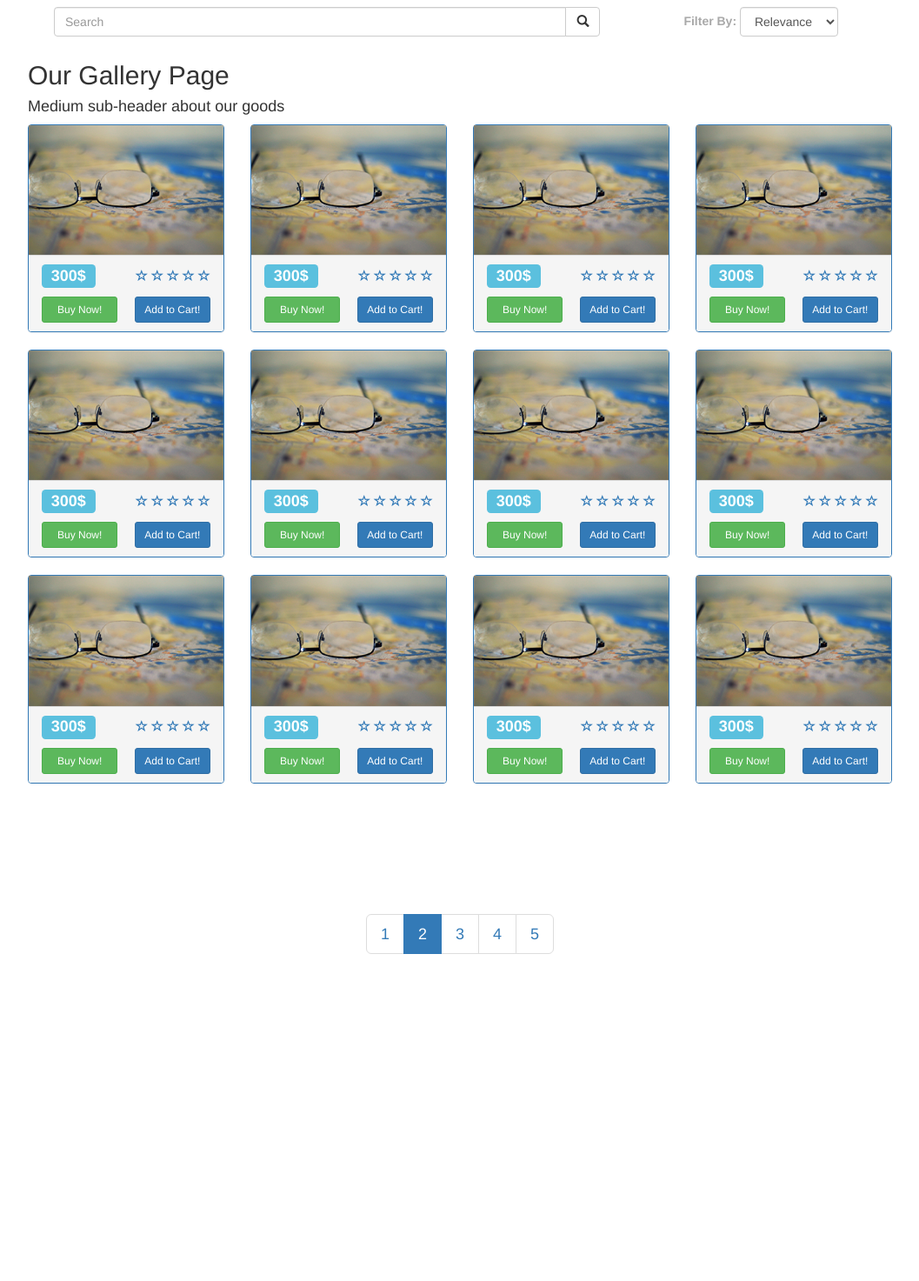
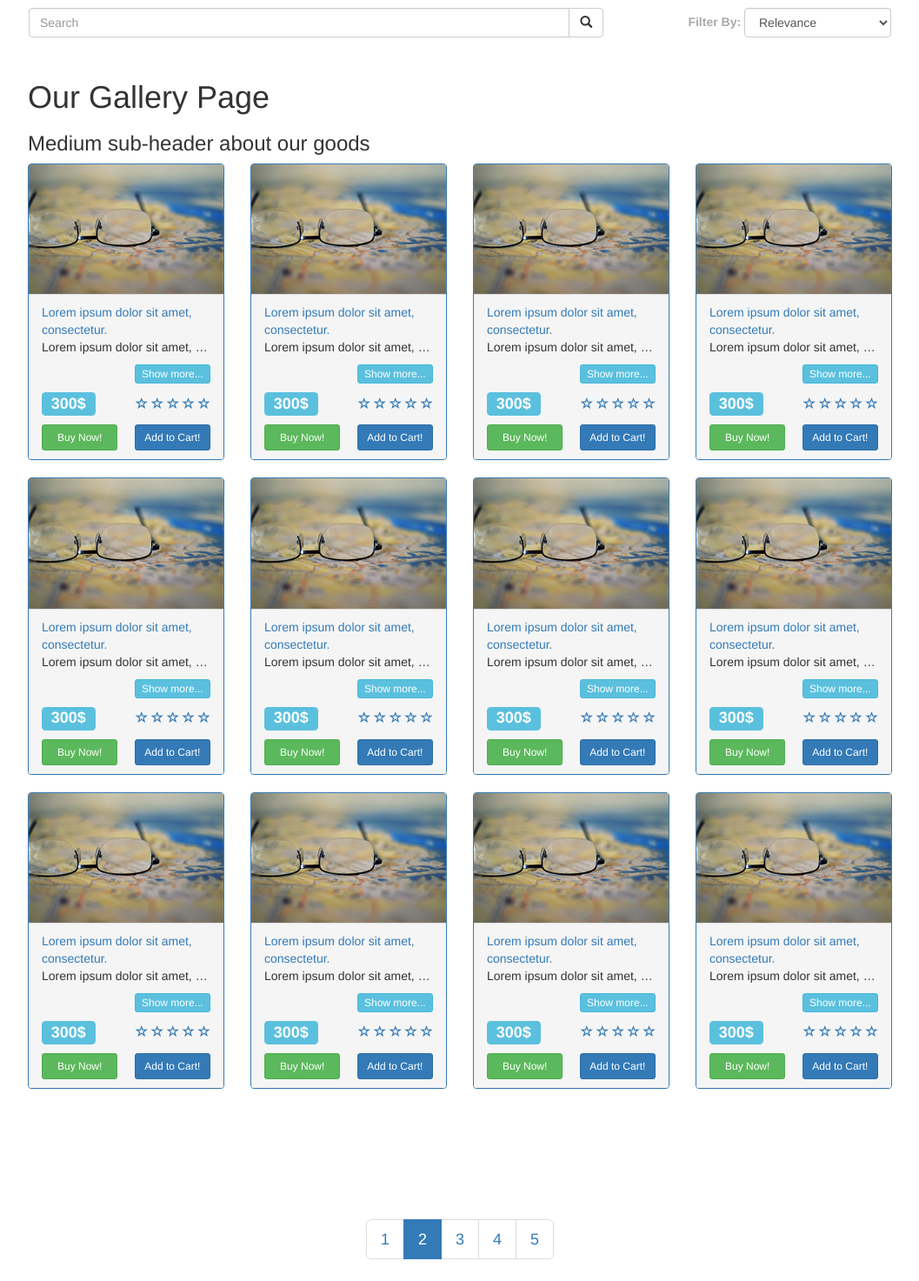
Before and after one commit to egoist13/StartIf-L1, a plain HTML site: page index.html in a window 1280 px wide. Shown: the whole page at 87% size, without its empty margins (111-1168 px from the left). Before the commit the page ends 1122 px from the top, so only its background shows below. Drawn offline with nearby package versions, Linux system fonts and the light colour scheme.

Commit message:
Add files via upload

```diff
--- a/index.html
+++ b/index.html
@@ -7,15 +7,16 @@
         <link rel="stylesheet" href="styles/style.css">
         <script src="https://ajax.googleapis.com/ajax/libs/jquery/3.1.1/jquery.min.js"></script>
         <script src="https://maxcdn.bootstrapcdn.com/bootstrap/3.3.7/js/bootstrap.min.js"></script>
+        <script type="text/javascript" src="scripts/script.js"></script>
         <title>Our Gallery</title>
     </head>
     <body>
         <header></header>
         <div id="gallery" class="container-fluid">
-            <nav class="navbare">
+            <nav class="navbar">
                 <div class="container-fluid">
                     <form class="navbar-form navbar-left">
-                        <div class="input-group col-md-9 col-sm-8">
+                        <div class="input-group col-xs-12 col-sm-8">
                             <input type="text" class="form-control" placeholder="Search">
                             <div class="input-group-btn">
                                 <button class="btn btn-default" type="submit">
@@ -23,13 +24,16 @@
                                 </button>
                             </div>
                         </div>
-                        <div class="form-group">
+                        <div class="form-group navbar-right">
                             <label for="sel1">Filter By: </label>
                             <select class="form-control" id="sel1">
-                                <option>Relevance</option>
-                                <option>Raiting</option>
-                                <option>Price</option>
-                                <option>Date</option>
+                                <option>Rating Highest First</option>
+                                <option>Rating Lowest First</option>
+                                <option>Price Highest First</option>
+                                <option>Price Lowest First</option>
+                                <option>Date Newest First</option>
+                                <option>Date Oldest First</option>
+                                <option selected>Relevance</option>
                             </select>
                         </div>
                     </form>
@@ -38,8 +42,8 @@
 
             <div class="row">
                 <div class="col-sm-8">
-                    <h2>Our Gallery Page</h2>
-                    <h4>Medium sub-header about our goods</h4>
+                    <h1>Our Gallery Page</h1>
+                    <h3>Medium sub-header about our goods</h3>
                 </div>
             </div>
             <div class="row">
@@ -49,7 +53,10 @@
                             <img src="images/1.jpg" class="img-responsive" alt="img">
                         </div>
                         <div class="panel-footer">
-                            <p>Lorem ipsum dolor sit amet, consectetur adipisicing elit. Exercitationem autem quam officia blanditiis. Neque voluptatem atque, illo animi eaque ex.</p>
+                            <a href="#">Lorem ipsum dolor sit amet, consectetur.</a>
+                            <p class="more">Lorem ipsum dolor sit amet, consectetur adipisicing elit. Exercitationem autem quam officia blanditiis. Neque voluptatem atque, illo animi eaque ex.</p>
+                            <button type="button" onclick="showText(this)" class="btn btn-info btn-xs navbar-right">Show more...</button>
+                            <div class="clearfix"></div>
                             <p class="container-fluid flex-container space-between">
                                 <span class="label label-info lb-lg">300$</span>
                                 <span>
@@ -83,7 +90,10 @@
                             <img src="images/1.jpg" class="img-responsive" alt="img">
                         </div>
                         <div class="panel-footer">
-                            <p>Lorem ipsum dolor sit amet, consectetur adipisicing elit. Exercitationem autem quam officia blanditiis. Neque voluptatem atque, illo animi eaque ex.</p>
+                            <a href="#">Lorem ipsum dolor sit amet, consectetur.</a>
+                            <p class="more">Lorem ipsum dolor sit amet, consectetur adipisicing elit. Exercitationem autem quam officia blanditiis. Neque voluptatem atque, illo animi eaque ex.</p>
+                            <button type="button" onclick="showText(this)" class="btn btn-info btn-xs navbar-right">Show more...</button>
+                            <div class="clearfix"></div>
                             <p class="container-fluid flex-container space-between">
                                 <span class="label label-info lb-lg">300$</span>
                                 <span>
@@ -117,7 +127,10 @@
                             <img src="images/1.jpg" class="img-responsive" alt="img">
                         </div>
                         <div class="panel-footer">
-                            <p>Lorem ipsum dolor sit amet, consectetur adipisicing elit. Exercitationem autem quam officia blanditiis. Neque voluptatem atque, illo animi eaque ex.</p>
+                            <a href="#">Lorem ipsum dolor sit amet, consectetur.</a>
+                            <p class="more">Lorem ipsum dolor sit amet, consectetur adipisicing elit. Exercitationem autem quam officia blanditiis. Neque voluptatem atque, illo animi eaque ex.</p>
+                            <button type="button" onclick="showText(this)" class="btn btn-info btn-xs navbar-right">Show more...</button>
+                            <div class="clearfix"></div>
                             <p class="container-fluid flex-container space-between">
                                 <span class="label label-info lb-lg">300$</span>
                                 <span>
@@ -151,7 +164,10 @@
                             <img src="images/1.jpg" class="img-responsive" alt="img">
                         </div>
                         <div class="panel-footer">
-                            <p>Lorem ipsum dolor sit amet, consectetur adipisicing elit. Exercitationem autem quam officia blanditiis. Neque voluptatem atque, illo animi eaque ex.</p>
+                            <a href="#">Lorem ipsum dolor sit amet, consectetur.</a>
+                            <p class="more">Lorem ipsum dolor sit amet, consectetur adipisicing elit. Exercitationem autem quam officia blanditiis. Neque voluptatem atque, illo animi eaque ex.</p>
+                            <button type="button" onclick="showText(this)" class="btn btn-info btn-xs navbar-right">Show more...</button>
+                            <div class="clearfix"></div>
                             <p class="container-fluid flex-container space-between">
                                 <span class="label label-info lb-lg">300$</span>
                                 <span>
@@ -187,7 +203,10 @@
                             <img src="images/1.jpg" class="img-responsive" alt="img">
                         </div>
                         <div class="panel-footer">
-                            <p>Lorem ipsum dolor sit amet, consectetur adipisicing elit. Exercitationem autem quam officia blanditiis. Neque voluptatem atque, illo animi eaque ex.</p>
+                            <a href="#">Lorem ipsum dolor sit amet, consectetur.</a>
+                            <p class="more">Lorem ipsum dolor sit amet, consectetur adipisicing elit. Exercitationem autem quam officia blanditiis. Neque voluptatem atque, illo animi eaque ex.</p>
+                            <button type="button" onclick="showText(this)" class="btn btn-info btn-xs navbar-right">Show more...</button>
+                            <div class="clearfix"></div>
                             <p class="container-fluid flex-container space-between">
                                 <span class="label label-info lb-lg">300$</span>
                                 <span>
@@ -221,7 +240,10 @@
                             <img src="images/1.jpg" class="img-responsive" alt="img">
                         </div>
                         <div class="panel-footer">
-                            <p>Lorem ipsum dolor sit amet, consectetur adipisicing elit. Exercitationem autem quam officia blanditiis. Neque voluptatem atque, illo animi eaque ex.</p>
+                            <a href="#">Lorem ipsum dolor sit amet, consectetur.</a>
+                            <p class="more">Lorem ipsum dolor sit amet, consectetur adipisicing elit. Exercitationem autem quam officia blanditiis. Neque voluptatem atque, illo animi eaque ex.</p>
+                            <button type="button" onclick="showText(this)" class="btn btn-info btn-xs navbar-right">Show more...</button>
+                            <div class="clearfix"></div>
                             <p class="container-fluid flex-container space-between">
                                 <span class="label label-info lb-lg">300$</span>
                                 <span>
@@ -255,7 +277,10 @@
                             <img src="images/1.jpg" class="img-responsive" alt="img">
                         </div>
                         <div class="panel-footer">
-                            <p>Lorem ipsum dolor sit amet, consectetur adipisicing elit. Exercitationem autem quam officia blanditiis. Neque voluptatem atque, illo animi eaque ex.</p>
+                            <a href="#">Lorem ipsum dolor sit amet, consectetur.</a>
+                            <p class="more">Lorem ipsum dolor sit amet, consectetur adipisicing elit. Exercitationem autem quam officia blanditiis. Neque voluptatem atque, illo animi eaque ex.</p>
+                            <button type="button" onclick="showText(this)" class="btn btn-info btn-xs navbar-right">Show more...</button>
+                            <div class="clearfix"></div>
                             <p class="container-fluid flex-container space-between">
                                 <span class="label label-info lb-lg">300$</span>
                                 <span>
@@ -289,7 +314,10 @@
                             <img src="images/1.jpg" class="img-responsive" alt="img">
                         </div>
                         <div class="panel-footer">
-                            <p>Lorem ipsum dolor sit amet, consectetur adipisicing elit. Exercitationem autem quam officia blanditiis. Neque voluptatem atque, illo animi eaque ex.</p>
+                            <a href="#">Lorem ipsum dolor sit amet, consectetur.</a>
+                            <p class="more">Lorem ipsum dolor sit amet, consectetur adipisicing elit. Exercitationem autem quam officia blanditiis. Neque voluptatem atque, illo animi eaque ex.</p>
+                            <button type="button" onclick="showText(this)" class="btn btn-info btn-xs navbar-right">Show more...</button>
+                            <div class="clearfix"></div>
                             <p class="container-fluid flex-container space-between">
                                 <span class="label label-info lb-lg">300$</span>
                                 <span>
@@ -325,7 +353,10 @@
                             <img src="images/1.jpg" class="img-responsive" alt="img">
                         </div>
                         <div class="panel-footer">
-                            <p>Lorem ipsum dolor sit amet, consectetur adipisicing elit. Exercitationem autem quam officia blanditiis. Neque voluptatem atque, illo animi eaque ex.</p>
+                            <a href="#">Lorem ipsum dolor sit amet, consectetur.</a>
+                            <p class="more">Lorem ipsum dolor sit amet, consectetur adipisicing elit. Exercitationem autem quam officia blanditiis. Neque voluptatem atque, illo animi eaque ex.</p>
+                            <button type="button" onclick="showText(this)" class="btn btn-info btn-xs navbar-right">Show more...</button>
+                            <div class="clearfix"></div>
                             <p class="container-fluid flex-container space-between">
                                 <span class="label label-info lb-lg">300$</span>
                                 <span>
@@ -359,7 +390,10 @@
                             <img src="images/1.jpg" class="img-responsive" alt="img">
                         </div>
                         <div class="panel-footer">
-                            <p>Lorem ipsum dolor sit amet, consectetur adipisicing elit. Exercitationem autem quam officia blanditiis. Neque voluptatem atque, illo animi eaque ex.</p>
+                            <a href="#">Lorem ipsum dolor sit amet, consectetur.</a>
+                            <p class="more">Lorem ipsum dolor sit amet, consectetur adipisicing elit. Exercitationem autem quam officia blanditiis. Neque voluptatem atque, illo animi eaque ex.</p>
+                            <button type="button" onclick="showText(this)" class="btn btn-info btn-xs navbar-right">Show more...</button>
+                            <div class="clearfix"></div>
                             <p class="container-fluid flex-container space-between">
                                 <span class="label label-info lb-lg">300$</span>
                                 <span>
@@ -393,7 +427,10 @@
                             <img src="images/1.jpg" class="img-responsive" alt="img">
                         </div>
                         <div class="panel-footer">
-                            <p>Lorem ipsum dolor sit amet, consectetur adipisicing elit. Exercitationem autem quam officia blanditiis. Neque voluptatem atque, illo animi eaque ex.</p>
+                            <a href="#">Lorem ipsum dolor sit amet, consectetur.</a>
+                            <p class="more">Lorem ipsum dolor sit amet, consectetur adipisicing elit. Exercitationem autem quam officia blanditiis. Neque voluptatem atque, illo animi eaque ex.</p>
+                            <button type="button" onclick="showText(this)" class="btn btn-info btn-xs navbar-right">Show more...</button>
+                            <div class="clearfix"></div>
                             <p class="container-fluid flex-container space-between">
                                 <span class="label label-info lb-lg">300$</span>
                                 <span>
@@ -427,7 +464,10 @@
                             <img src="images/1.jpg" class="img-responsive" alt="img">
                         </div>
                         <div class="panel-footer">
-                            <p class="description">Lorem ipsum dolor sit amet, consectetur adipisicing elit. Exercitationem autem quam officia blanditiis. Neque voluptatem atque, illo animi eaque ex.</p>
+                            <a href="#">Lorem ipsum dolor sit amet, consectetur.</a>
+                            <p class="more">Lorem ipsum dolor sit amet, consectetur adipisicing elit. Exercitationem autem quam officia blanditiis. Neque voluptatem atque, illo animi eaque ex.</p>
+                            <button type="button" onclick="showText(this)" class="btn btn-info btn-xs navbar-right">Show more...</button>
+                            <div class="clearfix"></div>
                             <p class="container-fluid flex-container space-between">
                                 <span class="label label-info lb-lg">300$</span>
                                 <span>
--- /dev/null
+++ b/scripts/script.js
@@ -0,0 +1,9 @@
+function showText(el) {
+    if(el.previousElementSibling.className === "more") {
+        el.previousElementSibling.className = "less";
+        el.innerHTML = "Show less...";
+    } else {
+        el.previousElementSibling.className = "more";
+        el.innerHTML = "Show more...";
+    }
+}
--- a/styles/style.css
+++ b/styles/style.css
@@ -8,11 +8,24 @@
 
 .form-group label {
     color: darkgray;
-    padding-left: 20px;
+}
+
+.navbar > .container-fluid {
+    padding: 0;
+}
+
+.navbar-form .input-group .input-group-btn {
+    width: 39px;
 }
 
 .navbar-form {
     width: 100%;
+    padding: 0;
+    margin-left: 0;
+}
+
+.navbar-right {
+    margin: 0;
 }
 
 .panel {
@@ -30,10 +43,24 @@
     padding: 0;
 }
 
+.more {
+    white-space: nowrap;
+    overflow: hidden;
+    text-overflow: ellipsis;
+}
+
+.less {
+    white-space: wrap;
+    overflow: auto;
+}
+
+.clearfix {
+    margin-bottom: 10px;
+}
+
 .panel-footer .btn {
     width: 45%;
 }
-
 .flex-container {
     padding: 0;
     display: -webkit-box;
@@ -68,16 +95,18 @@
 }
 
 @media only screen and (min-width:992px) {
-    .panel-footer p:first-child {
+    /*.panel-footer p:nth-child(2) {
         display: none;
     }
 
-    .panel-primary:hover .panel-footer p:first-child {
+    .panel-primary:hover .panel-footer p:nth-child(2) {
         display: block;
     }
-
+*/
     .panel-primary:hover {
         position: relative;
+        /*margin-bottom: -130px;*/
+
         margin-bottom: -130px;
     }
 
```
Lines whose indentation alone changed are shown as unchanged.
